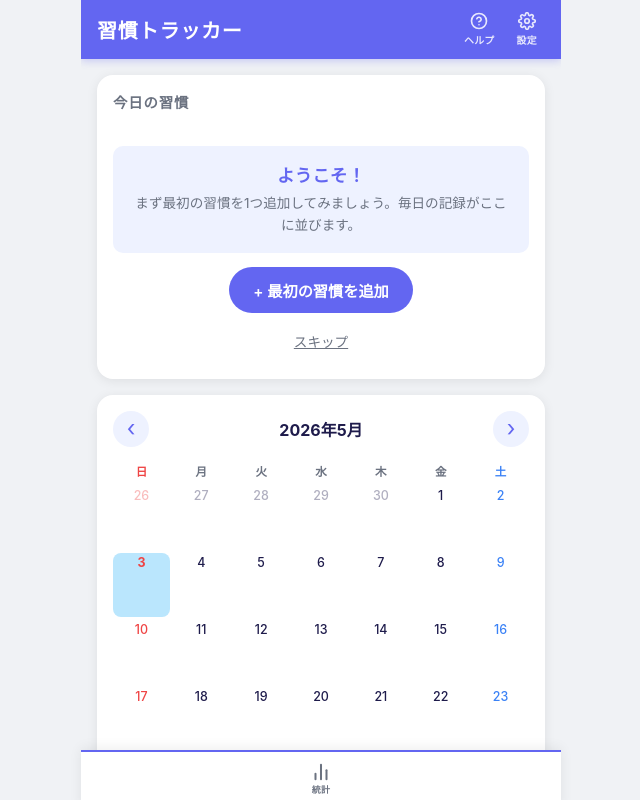
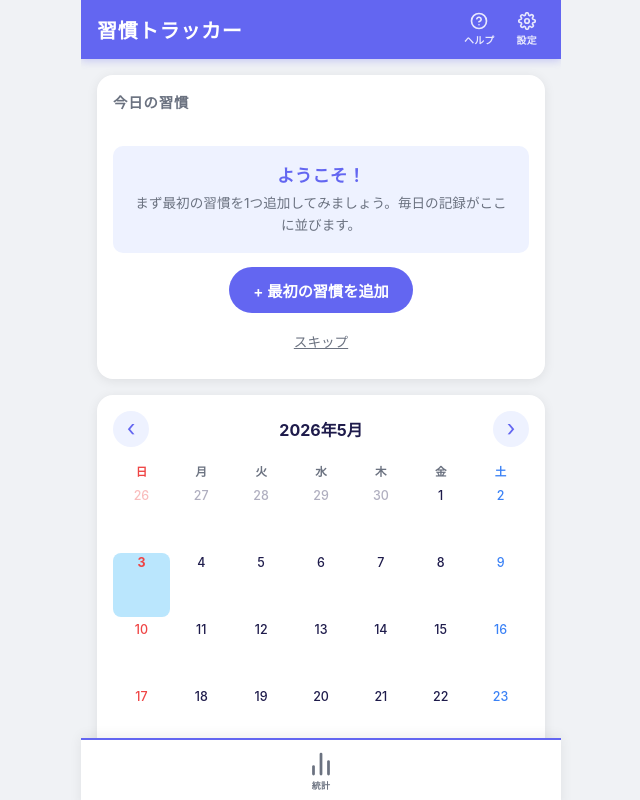
Before and after one commit to Junkoma2/habit-tracker, a React (Vite) app: page / in a window 1280 px wide. Shown: the whole page, without its empty margins (319-959 px from the left). Built offline with nearby package versions, Linux system fonts and the light colour scheme.

Commit message:
Enlarge footer icon spacing

```diff
--- a/src/App.css
+++ b/src/App.css
@@ -46,8 +46,8 @@
 }
 
 .app {
-  --footer-height: 52px;
-  --footer-safe-padding: 6px;
+  --footer-height: 60px;
+  --footer-safe-padding: 10px;
   --footer-browser-shift: 10px;
   height: var(--app-screen-height);
   display: flex;
@@ -366,8 +366,8 @@
 }
 
 .footer-btn svg {
-  width: 22px;
-  height: 22px;
+  width: 30px;
+  height: 30px;
 }
 
 .footer-btn:active {
```
